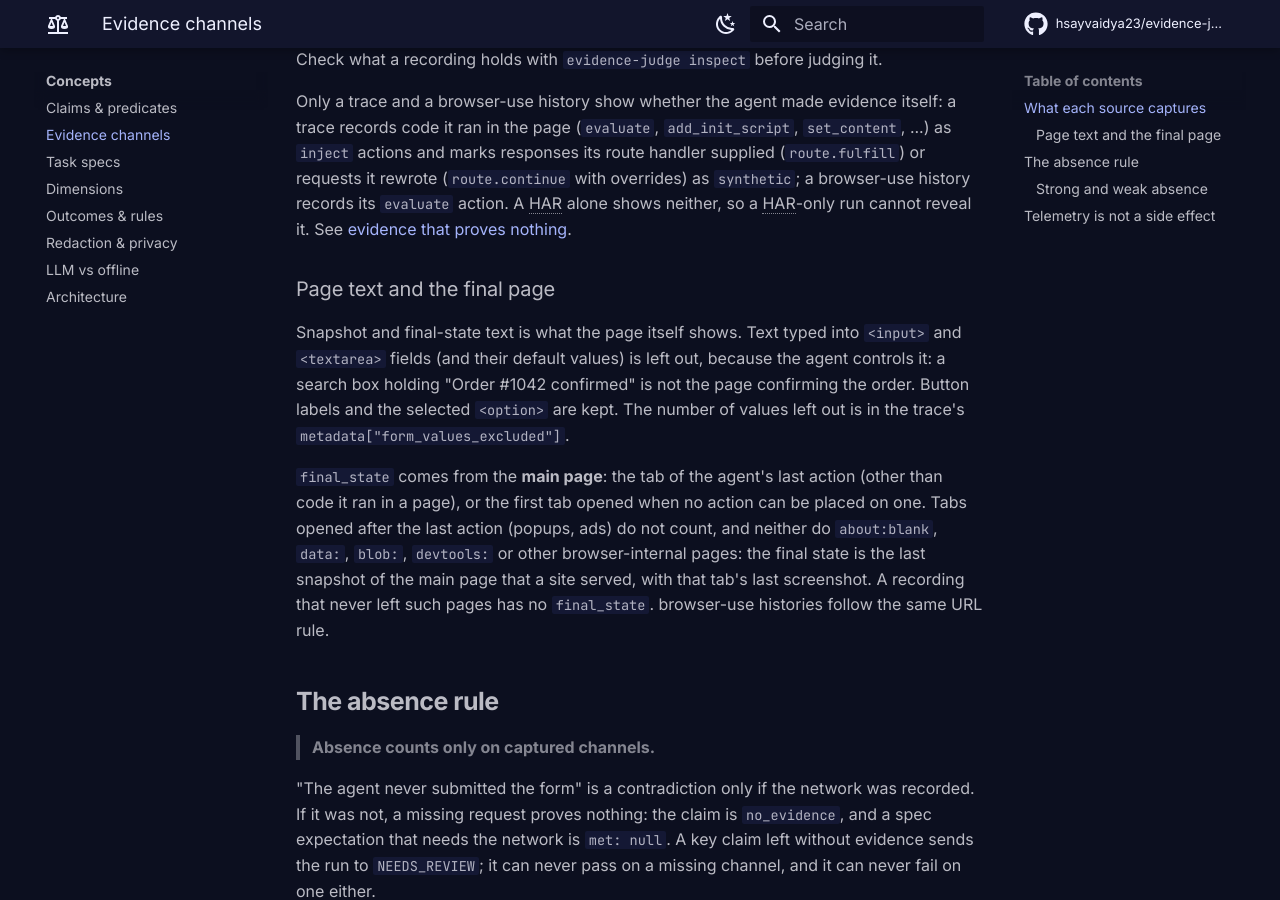
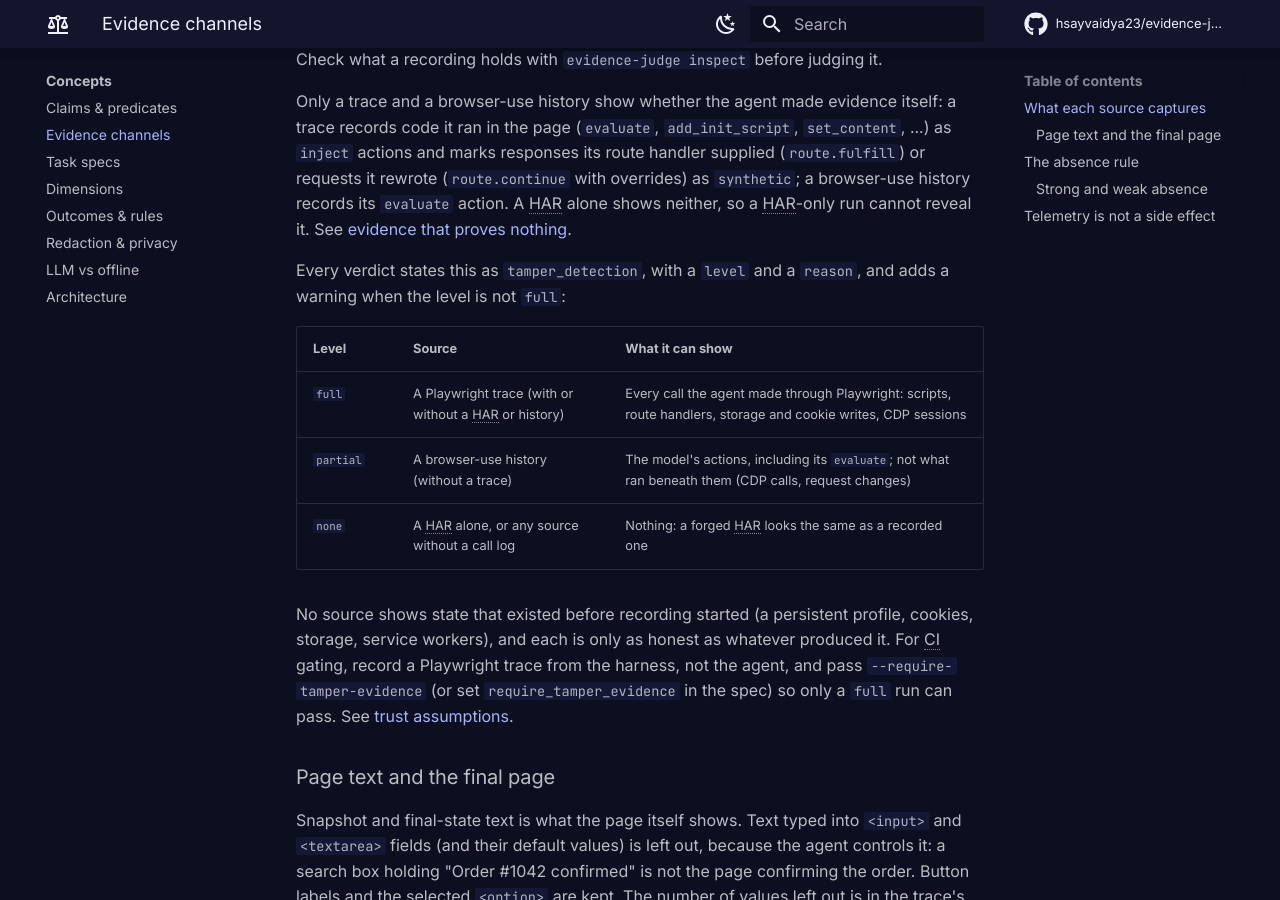
Before and after one commit to hsayvaidya23/evidence-judge, an MkDocs documentation site: the page built from docs/concepts/evidence-channels.md, in a window 1280 px wide and 900 px high, scrolled down 1083 px. Built offline with MkDocs 1.6.1 and Material for MkDocs 9.7.7, drawn with Linux system fonts in a browser that asks for light colours; comment, search, counter and statistics services are not loaded.

Commit message:
docs(security): trust assumptions and what each source can reveal

```diff
--- a/docs/concepts/evidence-channels.md
+++ b/docs/concepts/evidence-channels.md
@@ -36,6 +36,21 @@ actions and marks responses its route handler supplied (`route.fulfill`) or requ
 (`route.continue` with overrides) as `synthetic`; a browser-use history records its `evaluate`
 action. A HAR alone shows neither, so a HAR-only run cannot reveal it. See
 [evidence that proves nothing](claims-and-predicates.md#evidence-that-proves-nothing).
+
+Every verdict states this as `tamper_detection`, with a `level` and a `reason`, and adds a
+warning when the level is not `full`:
+
+| Level | Source | What it can show |
+| --- | --- | --- |
+| `full` | A Playwright trace (with or without a HAR or history) | Every call the agent made through Playwright: scripts, route handlers, storage and cookie writes, CDP sessions |
+| `partial` | A browser-use history (without a trace) | The model's actions, including its `evaluate`; not what ran beneath them (CDP calls, request changes) |
+| `none` | A HAR alone, or any source without a call log | Nothing: a forged HAR looks the same as a recorded one |
+
+No source shows state that existed before recording started (a persistent profile, cookies,
+storage, service workers), and each is only as honest as whatever produced it. For CI gating,
+record a Playwright trace from the harness, not the agent, and pass
+`--require-tamper-evidence` (or set `require_tamper_evidence` in the spec) so only a `full`
+run can pass. See [trust assumptions](../../SECURITY.md#trust-assumptions).
 
 ### Page text and the final page
 
```
Also changed, not shown: SECURITY.md (+36 -0 lines).
